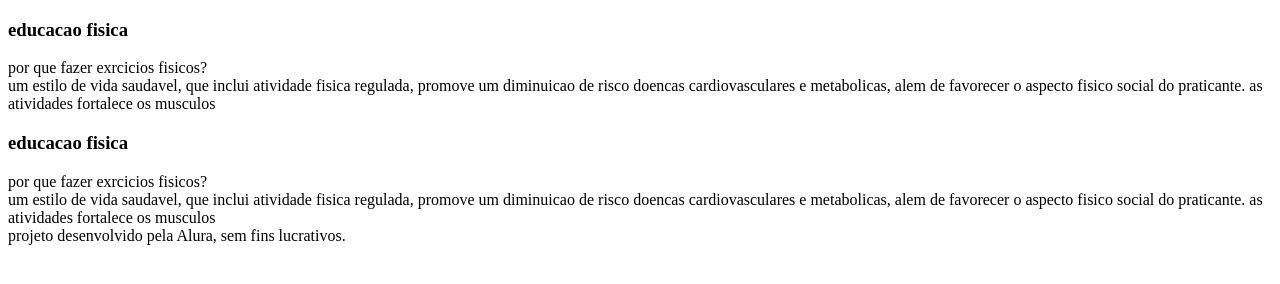
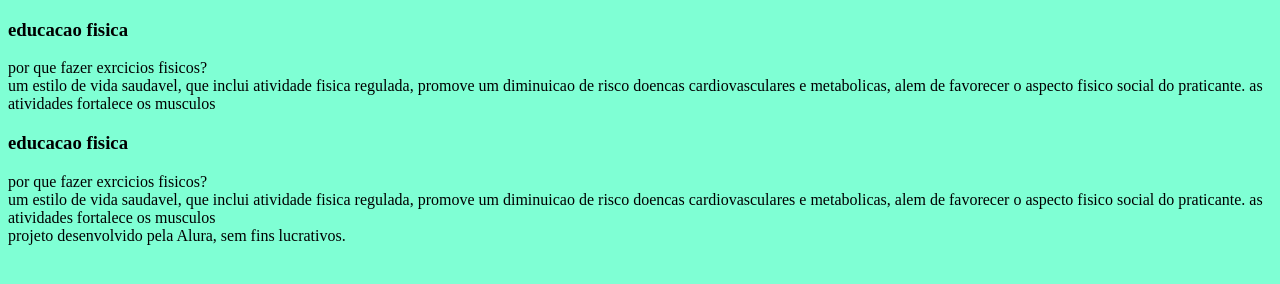
Before and after one commit to clara12032023/flashcards, a plain HTML site: page index.html in a window 1280 px wide. Drawn offline with Linux system fonts and the light colour scheme.

Commit message:
estilização

```diff
--- /dev/null
+++ b/assets/style.css
@@ -0,0 +1,5 @@
+body{
+background-color: aquamarine;
+font-family: Bai Jamjuree;
+
+}
--- a/index.html
+++ b/index.html
@@ -3,6 +3,7 @@
 <head>
     <meta charset="UTF-8">
     <meta name="viewport" content="width=device-width, initial-scale=1.0">
+    <link rel="stylesheet" href="assets/style.css">
     <title>Flashcards</title>
 </head>
 <body>
```
